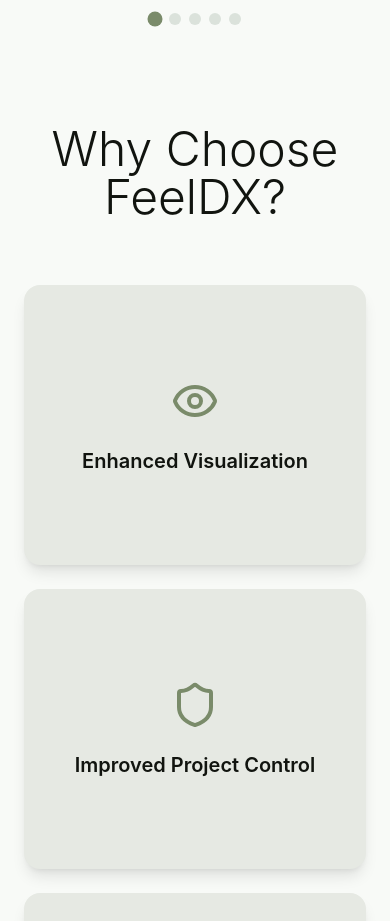
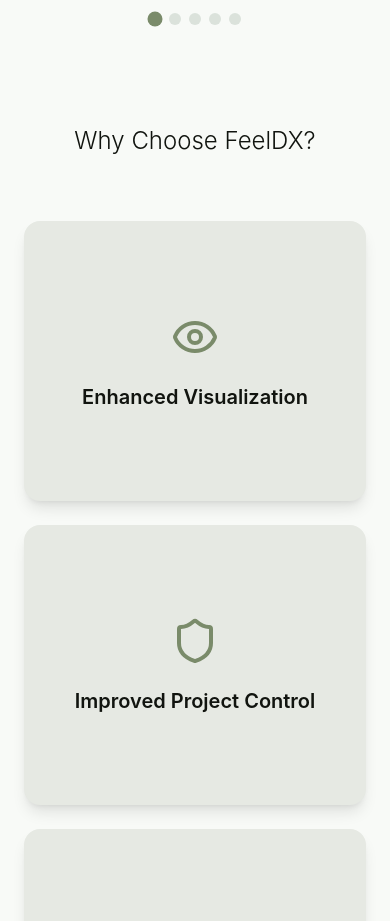
Before and after one commit to Anglcm/Feeldx-Demo, a React (Vite) app: page / in a window 390 px wide. Shown: the part 1360-2281 px from the top of the page. Built offline with nearby package versions, Linux system fonts and the light colour scheme.

Commit message:
modify: Modification on some css

```diff
--- a/src/components/value-proposition.tsx
+++ b/src/components/value-proposition.tsx
@@ -44,7 +44,7 @@
       <div className="max-w-7xl mx-auto">
         {/* Header */}
         <div className="text-center mb-16">
-          <h1 className="text-5xl md:text-6xl font-light mb-4 text-foreground">
+          <h1 className="text-2xl md:text-5xl lg:text-6xl font-light mb-4 text-foreground">
             Why Choose FeelDX?
           </h1>
         </div>
```
